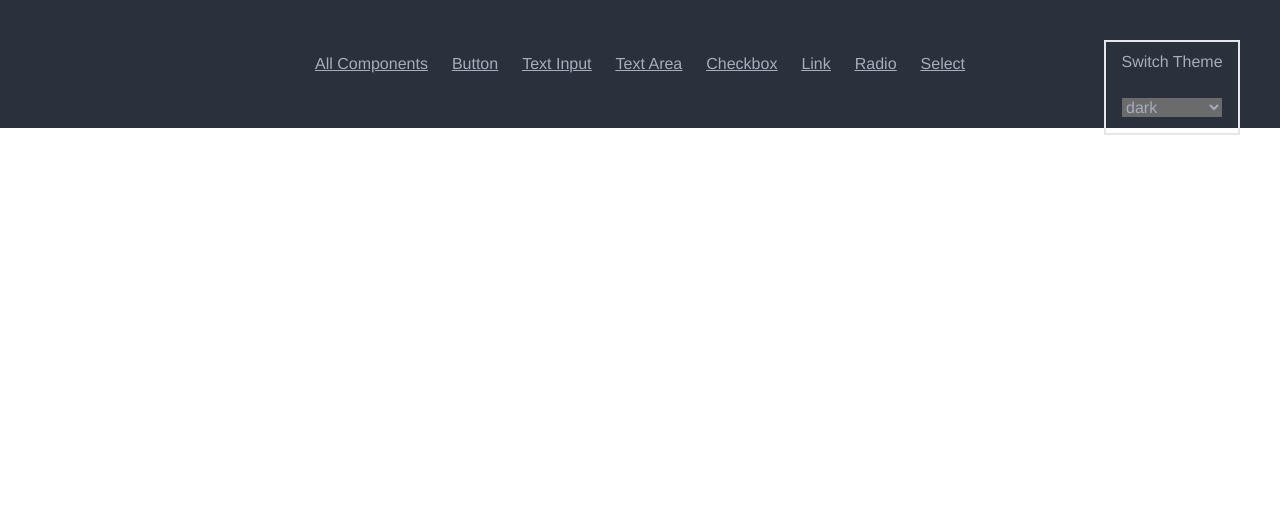
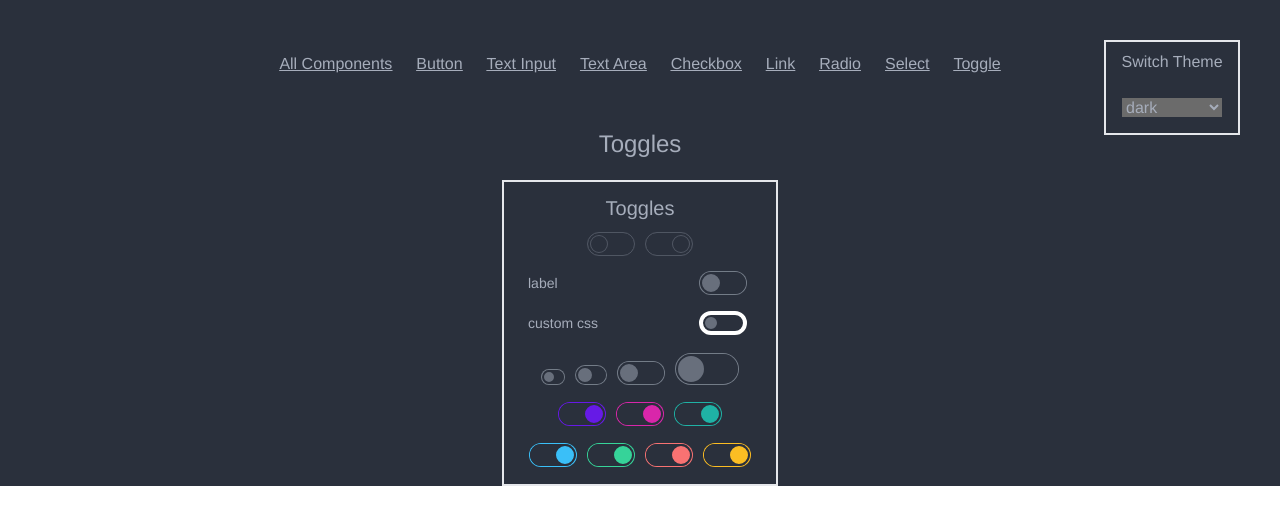
Before and after one commit to fayilmaz/vue-boilerplate, a Vue app: page /toggles in a window 1280 px wide. Shown: the top 524 px of the page. Built offline with nearby package versions, Linux system fonts and the light colour scheme.

Commit message:
added Toggle component

```diff
--- a/src/App.vue
+++ b/src/App.vue
@@ -9,6 +9,7 @@
       <router-link class="link m-3" to="/links">Link</router-link>
       <router-link class="link m-3" to="/radios">Radio</router-link>
       <router-link class="link m-3" to="/selects">Select</router-link>
+      <router-link class="link m-3" to="/toggles">Toggle</router-link>
     </nav>
     <div class="text-2xl">{{ currentPathTitle }}</div>
     <router-view />
--- /dev/null
+++ b/src/components/Toggle.vue
@@ -0,0 +1,123 @@
+<template>
+  <span v-if="checked">
+    <label v-if="label" class="label cursor-pointer">
+      <span class="label-text">{{ label }}</span>
+      <input
+        type="checkbox"
+        :class="[...classes]"
+        :disabled="disabled"
+        checked="checked"
+        :required="required"
+        :value="value"
+        :id="id"
+        v-model="isChecked"
+      />
+    </label>
+    <input
+      v-else
+      type="checkbox"
+      :class="[...classes]"
+      :disabled="disabled"
+      checked="checked"
+      :required="required"
+      :value="value"
+      :id="id"
+      v-model="isChecked"
+    />
+  </span>
+  <span v-else>
+    <label v-if="label" class="label cursor-pointer">
+      <span class="label-text">{{ label }}</span>
+      <input
+        type="checkbox"
+        :class="[...classes]"
+        :disabled="disabled"
+        :required="required"
+        :value="value ? value : label ? label : ''"
+        :id="id"
+        v-model="isChecked"
+      />
+    </label>
+    <input
+      v-else
+      type="checkbox"
+      :class="[...classes]"
+      :disabled="disabled"
+      :required="required"
+      :value="value ? value : label ? label : ''"
+      :id="id"
+      v-model="isChecked"
+    />
+  </span>
+</template>
+
+<script>
+import { computed, ref } from "vue";
+export default {
+  name: "ToggleComponent",
+  props: {
+    disabled: {
+      default: false,
+      type: Boolean,
+    },
+    required: {
+      default: false,
+      type: Boolean,
+    },
+    color: {
+      default: "",
+      type: String,
+    },
+    size: {
+      default: "toggle-md",
+      type: String,
+    },
+    label: {
+      default: "",
+      type: String,
+    },
+    customClass: {
+      default: "",
+      type: String,
+    },
+    value: {
+      type: String,
+      default: "",
+    },
+    checked: {
+      default: false,
+      type: Boolean,
+    },
+    id: {
+      type: String,
+      default: "",
+    },
+  },
+  setup(props) {
+    const ToggleComponentClasses = [
+      props.customClass ? props.customClass : "",
+      "toggle",
+      props.disabled ? "" : "",
+      props.color === "primary" ? "toggle-primary" : "",
+      props.color === "secondary" ? "toggle-secondary" : "",
+      props.color === "accent" ? "toggle-accent" : "",
+      props.color === "info" ? "toggle-info" : "",
+      props.color === "success" ? "toggle-success" : "",
+      props.color === "warning" ? "toggle-warning" : "",
+      props.color === "error" ? "toggle-error" : "",
+      props.size === "xs" ? "toggle-xs" : "",
+      props.size === "sm" ? "toggle-sm" : "",
+      props.size === "md" ? "toggle-md" : "",
+      props.size === "lg" ? "toggle-lg" : "",
+    ];
+
+    const classes = computed(() => ToggleComponentClasses);
+    const isChecked = ref(props.checked ? true : false);
+
+    return {
+      classes,
+      isChecked,
+    };
+  },
+};
+</script>
--- a/src/router/index.js
+++ b/src/router/index.js
@@ -7,6 +7,7 @@ import CheckboxView from "../views/CheckboxView";
 import LinkView from "../views/LinkView";
 import RadioView from "../views/RadioView";
 import SelectView from "../views/SelectView";
+import ToggleView from "../views/ToggleView";
 
 const routes = [
   {
@@ -65,6 +66,13 @@ const routes = [
     component: SelectView,
     props: true,
   },
+  {
+    path: "/toggles",
+    name: "toggles",
+    title: "Toggles",
+    component: ToggleView,
+    props: true,
+  },
 ];
 
 const router = createRouter({
--- a/src/views/AllComponentsView.vue
+++ b/src/views/AllComponentsView.vue
@@ -7,6 +7,7 @@
     <LinkView />
     <RadioView />
     <SelectView />
+    <ToggleView />
   </div>
 </template>
 
@@ -19,6 +20,7 @@ import CheckboxView from "./CheckboxView.vue";
 import LinkView from "./LinkView.vue";
 import RadioView from "./RadioView.vue";
 import SelectView from "./SelectView.vue";
+import ToggleView from "./ToggleView.vue";
 export default {
   name: "AllComponentsView",
   components: {
@@ -29,6 +31,7 @@ export default {
     LinkView,
     RadioView,
     SelectView,
+    ToggleView,
   },
   setup() {
     const store = useStore();
--- /dev/null
+++ b/src/views/ToggleView.vue
@@ -0,0 +1,44 @@
+<template>
+  <div class="flex justify-center view-section">
+    <div class="border-2 w-100 mt-5">
+      <h3 class="text-xl mt-3">Toggles</h3>
+      <div class="component-section">
+        <div class="component-section">
+          <Toggle disabled value="disabled" />
+          <Toggle checked disabled value="checked-disabled" />
+          <Toggle label="label" value="label" />
+          <Toggle
+            customClass="border-4 border-white text-red-500"
+            label="custom css"
+            value="custom-css"
+          />
+        </div>
+        <div class="component-section">
+          <Toggle size="xs" value="xsmall" />
+          <Toggle size="sm" value="small" />
+          <Toggle value="default" />
+          <Toggle size="lg" value="large" />
+        </div>
+        <div class="component-section">
+          <Toggle color="primary" value="primary" checked />
+          <Toggle color="secondary" value="secondary" checked />
+          <Toggle color="accent" value="accent" checked />
+        </div>
+        <div class="component-section">
+          <Toggle color="info" value="info" checked />
+          <Toggle color="success" value="success" checked />
+          <Toggle color="error" value="error" checked />
+          <Toggle color="warning" value="warning" checked />
+        </div>
+      </div>
+    </div>
+  </div>
+</template>
+
+<script>
+import Toggle from "../components/Toggle.vue";
+export default {
+  name: "ToggleView",
+  components: { Toggle },
+};
+</script>
```
